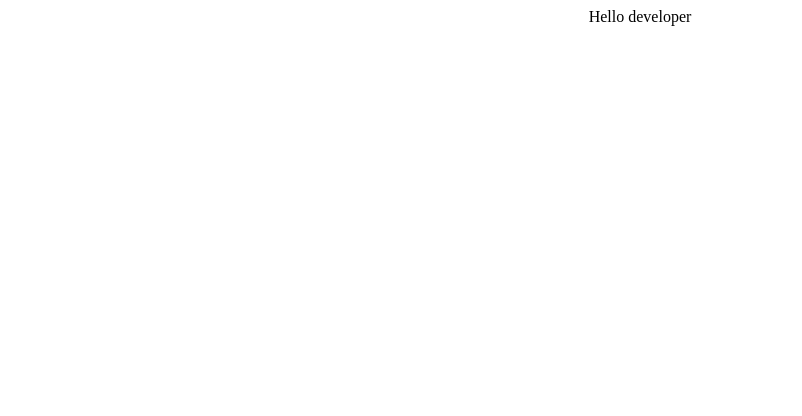
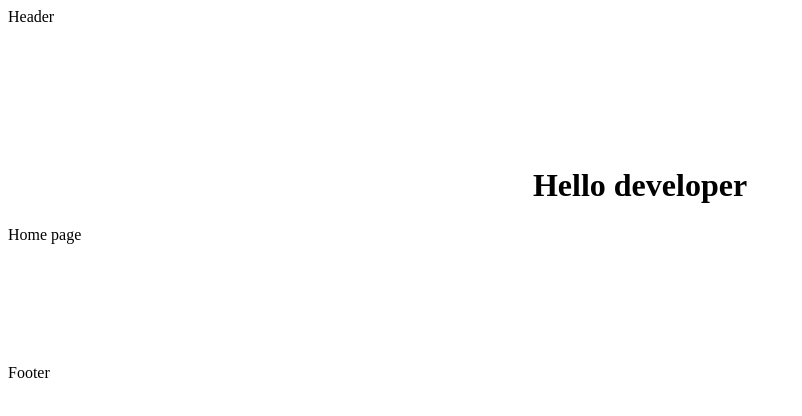
Before and after one commit to Livingil/Blog, a React (Vite) app: page / in a window 1280 px wide. Shown: the top 416 px of the page, without its empty margins (0-802 px from the left). Built offline with nearby package versions, Linux system fonts and the light colour scheme; a web font is replaced by a local one.

Commit message:
Implementation of the main component with routing

```diff
--- a/package.json
+++ b/package.json
@@ -19,7 +19,7 @@
 		"react-dom": "^19.1.0",
 		"react-hook-form": "^7.56.4",
 		"react-redux": "^9.2.0",
-		"react-router": "^7.6.0",
+		"react-router-dom": "^7.6.0",
 		"redux": "^5.0.1",
 		"redux-thunk": "^3.1.0",
 		"styled-components": "^6.1.18",
--- a/src/App.jsx
+++ /dev/null
@@ -1,18 +0,0 @@
-import styled from 'styled-components';
-
-const Div = styled.div`
-	text-align: center;
-`;
-
-export const App = () => {
-	return (
-		<>
-			<Div>
-				<div>Hello developer</div>
-				<div>
-					<i className="fa fa-bath" aria-hidden="true"></i>
-				</div>
-			</Div>
-		</>
-	);
-};
--- /dev/null
+++ b/src/Blog.jsx
@@ -0,0 +1,34 @@
+import styled from 'styled-components';
+import { Routes, Route } from 'react-router-dom';
+
+const Content = styled.div`
+	padding: 120px 0;
+`;
+
+const H1 = styled.h1`
+	text-align: center;
+`;
+const Header = () => <div>Header</div>;
+
+const Footer = () => <div>Footer</div>;
+
+export const Blog = () => {
+	return (
+		<>
+			<Header />
+			<Content>
+				<H1>Hello developer</H1>
+				<Routes>
+					<Route path="/" element={<div>Home page</div>} />
+					<Route path="/login" element={<div>Authorization</div>} />
+					<Route path="/register" element={<div>Registration</div>} />
+					<Route path="/users" element={<div>Users</div>} />
+					<Route path="/post" element={<div>New article</div>} />
+					<Route path="/post/:postId" element={<div>Article</div>} />
+					<Route path="*" element={<div>Error</div>} />
+				</Routes>
+			</Content>
+			<Footer />
+		</>
+	);
+};
--- a/src/main.jsx
+++ b/src/main.jsx
@@ -1,10 +1,10 @@
-import { StrictMode } from 'react';
 import { createRoot } from 'react-dom/client';
+import { BrowserRouter } from 'react-router-dom';
+import { Blog } from './Blog.jsx';
 import './index.css';
-import { App } from './App.jsx';
 
 createRoot(document.getElementById('root')).render(
-	<StrictMode>
-		<App />
-	</StrictMode>,
+	<BrowserRouter>
+		<Blog />
+	</BrowserRouter>,
 );
```
Also changed, not shown: 1 other file (tests, documents, lock files or other folders).
